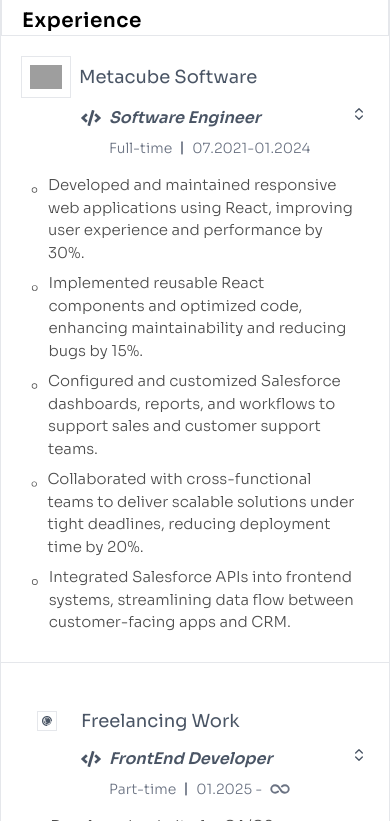
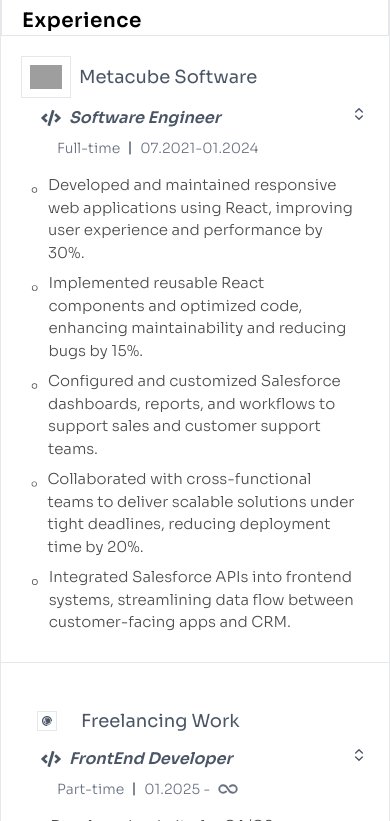
Before and after one commit to GauravSinghdev/portfolio-2025, a Next.js app: page / in a window 390 px wide. Shown: the part 2623-3444 px from the top of the page. Built offline with nearby package versions, Linux system fonts and the light colour scheme; grey boxes are pictures that could not be loaded.

Commit message:
fixing responsive bug

```diff
--- a/components/shared/ExperienceComp.tsx
+++ b/components/shared/ExperienceComp.tsx
@@ -44,7 +44,7 @@ export default function ExperienceComp() {
         <div className="flex flex-col gap-2">
           <div className="flex items-center justify-between">
             <div className="flex gap-2 items-center mt-2">
-              <FaCode className="ml-15 size-5" />
+              <FaCode className="ml-5 md:ml-15 size-5" />
               <h4 className="font-semibold italic">Software Engineer</h4>
             </div>
             <CollapsibleTrigger asChild>
@@ -54,7 +54,7 @@ export default function ExperienceComp() {
               </Button>
             </CollapsibleTrigger>
           </div>
-          <div className="flex text-sm ml-22 font-light text-gray-500 dark:text-gray-400">
+          <div className="flex text-sm ml-9 md:ml-15 font-light text-gray-500 dark:text-gray-400">
             <h2>Full-time</h2>
             <TbMinusVertical className="size-5" />
             <h2>07.2021-01.2024</h2>
@@ -91,7 +91,7 @@ export default function ExperienceComp() {
         </Collapsible>
       </div>
 
-      <div className="p-5 group">
+      <div className="p-5 sm:p-3 group">
         <div className="flex gap-2 items-center">
           <SiFreelancermap className="size-5 p-1 mx-4 border baseBorder dark:bg-gray-300 dark:text-black" />
           <h1 className="text-lg my-1 group-hover:underline group-hover:underline-offset-2">Freelancing Work</h1>
@@ -105,7 +105,7 @@ export default function ExperienceComp() {
           <div className="flex flex-col gap-2">
             <div className="flex items-center justify-between">
               <div className="flex gap-2 items-center mt-2">
-                <FaCode className="ml-15 size-5" />
+                <FaCode className="ml-5 md:ml-15 size-5" />
                 <h4 className="font-semibold italic">FrontEnd Developer</h4>
               </div>
               <CollapsibleTrigger asChild>
@@ -115,7 +115,7 @@ export default function ExperienceComp() {
                 </Button>
               </CollapsibleTrigger>
             </div>
-            <div className="flex text-sm ml-22 font-light text-gray-500 dark:text-gray-400">
+            <div className="flex text-sm ml-9 md:ml-15 font-light text-gray-500 dark:text-gray-400">
               <h2>Part-time</h2>
               <TbMinusVertical className="size-5" />
               <h2 className="flex gap-2">
```
